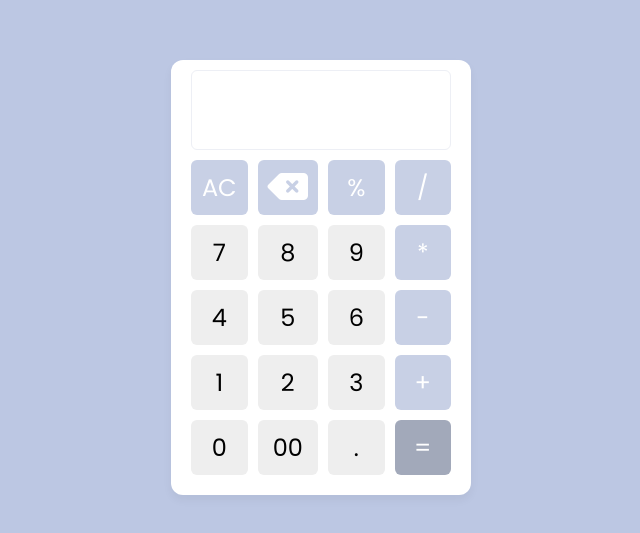
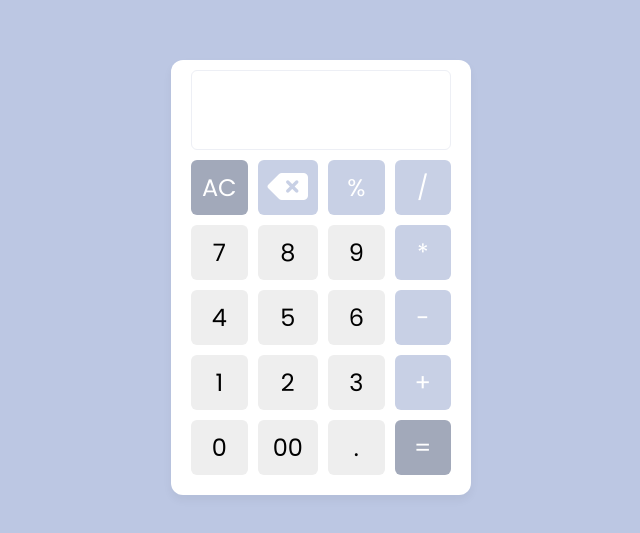
Before and after one commit to remote-webcreation/Calculator, a plain HTML site: page index.html in a window 1280 px wide. Shown: the part 123-656 px from the top of the page, without its empty margins (319-959 px from the left). Drawn offline with Linux system fonts and the light colour scheme.

Commit message:
finished JS & sytling

```diff
--- a/index.html
+++ b/index.html
@@ -11,7 +11,7 @@
    <div class="container">
     <input type="text" class="display">
     <div class="buttons">
-        <button class="operator" data-value="AC">AC</button>
+        <button class="operatorac" data-value="AC">AC</button>
         <button class="operator" data-value="DEL"><i class="fa-solid fa-delete-left fa-2xs"></i></button>
         <button class="operator" data-value="%">%</button>
         <button class="operator" data-value="/">/</button>
--- a/style.css
+++ b/style.css
@@ -85,6 +85,17 @@ body {
                 color: #ffffff;background-color: #c8d0e5
             }
         }
+        .operatorac {
+            color:  #ffffff;
+            background-color: #a2a9ba;
+            transition: all 0.2s ;
+            &:hover {
+                background-color: #858b99;
+            }
+            &:active {
+                color: #ffffff;background-color: #c8d0e5
+            }
+        }
     }
 
 }
```
Also changed, not shown: 1 other file.
